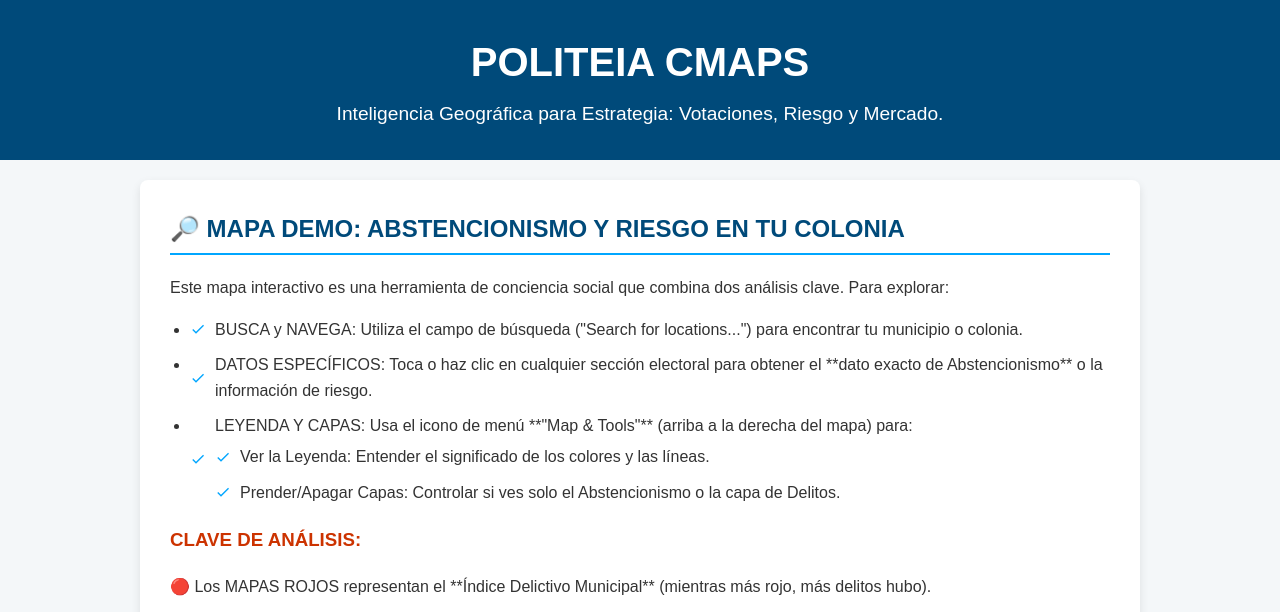
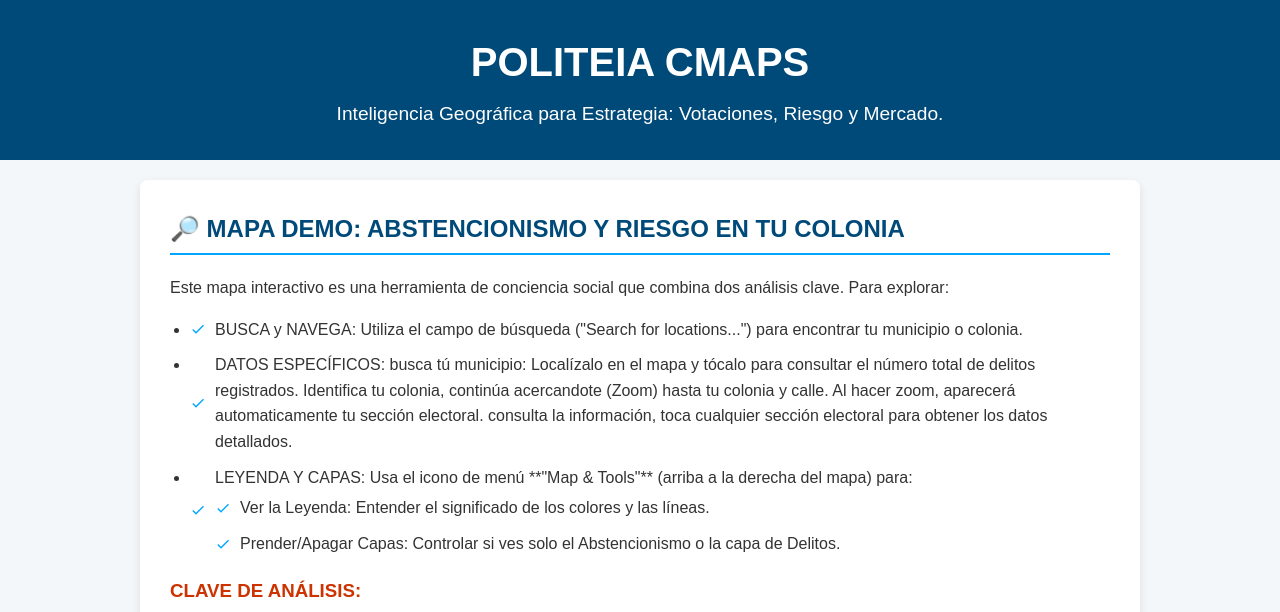
Before and after one commit to politeiacmaps-hue/politeiacmaps-hue.github.io, a plain HTML site: page index.html in a window 1280 px wide. Shown: the top 612 px of the page. Drawn offline with Linux system fonts and the light colour scheme.

Commit message:
Update index.html

```diff
--- a/index.html
+++ b/index.html
@@ -37,7 +37,7 @@
 
             <ul style="list-style-type: disc; margin-left: 20px; padding-left: 0;">
                 <li>BUSCA y NAVEGA: Utiliza el campo de búsqueda ("Search for locations...") para encontrar tu municipio o colonia.</li>
-                <li>DATOS ESPECÍFICOS: Toca o haz clic en cualquier sección electoral para obtener el **dato exacto de Abstencionismo** o la información de riesgo.</li>
+                <li>DATOS ESPECÍFICOS: busca tú municipio: Localízalo en el mapa y tócalo para consultar el número total de delitos registrados. Identifica tu colonia, continúa acercandote (Zoom) hasta tu colonia y calle. Al hacer zoom, aparecerá automaticamente tu sección electoral. consulta la información, toca cualquier sección electoral para obtener los datos detallados.</li>
                 <li>LEYENDA Y CAPAS: Usa el icono de menú **"Map & Tools"** (arriba a la derecha del mapa) para:
                     <ul style="margin-top: 5px;">
                         <li>Ver la Leyenda: Entender el significado de los colores y las líneas.</li>
```
